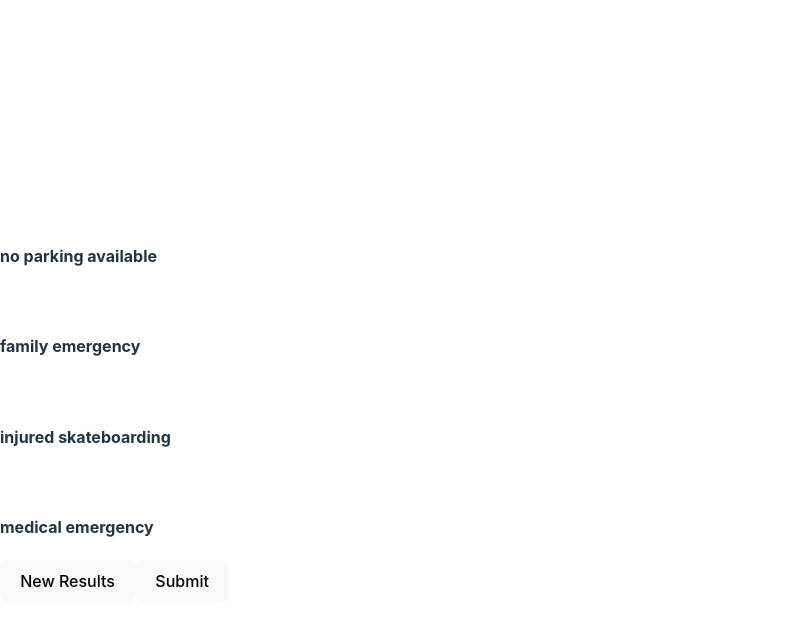
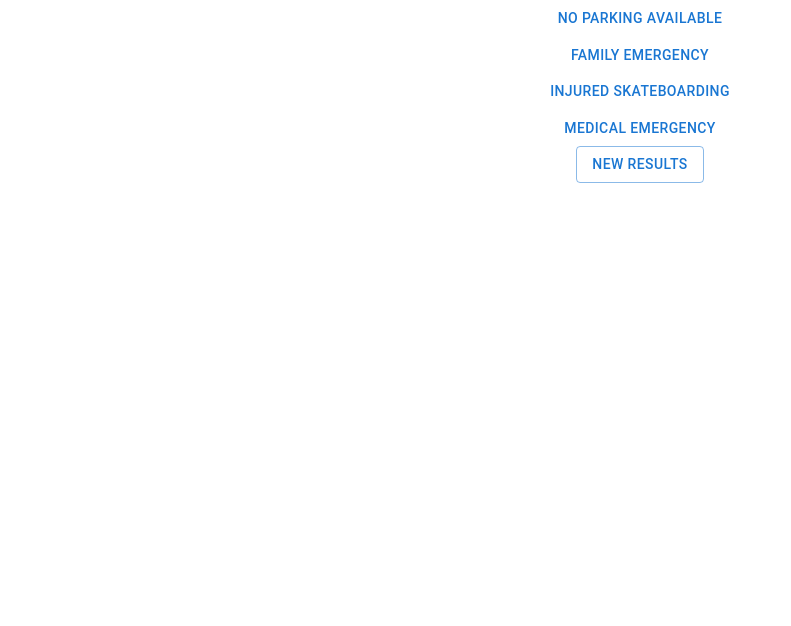
Before and after one commit to TerenceChe/Last-Minute-Excuse, a React (Vite) app: page /excuses in a window 1280 px wide. Shown: the top 626 px of the page, without its empty margins (0-791 px from the left). Built offline with nearby package versions, Linux system fonts and the light colour scheme.

Commit message:
use mui, add upload page

```diff
--- a/package.json
+++ b/package.json
@@ -9,6 +9,9 @@
     "preview": "vite preview"
   },
   "dependencies": {
+    "@emotion/react": "^11.10.4",
+    "@emotion/styled": "^11.10.4",
+    "@mui/material": "^5.10.9",
     "localforage": "^1.10.0",
     "match-sorter": "^6.3.1",
     "react": "^18.2.0",
--- a/src/index.css
+++ b/src/index.css
@@ -1,3 +1,8 @@
+html,body,#root {
+  height: 100%;
+  width: 100%;
+}
+
 :root {
   font-family: Inter, Avenir, Helvetica, Arial, sans-serif;
   font-size: 16px;
--- a/src/routes/excuses.tsx
+++ b/src/routes/excuses.tsx
@@ -1,7 +1,11 @@
+import { Button } from '@mui/material';
+import { Container } from '@mui/system';
 import { useState } from 'react';
-import { redirect } from 'react-router-dom';
+import { useNavigate } from 'react-router-dom'
 
 export default function Excuses() {
+    const navigate = useNavigate();
+
     const needExcusesForList = [
         "missed assignment",
         "missed class",
@@ -44,47 +48,23 @@ export default function Excuses() {
     }
 
     const [resList, setResList] = useState(getExcuses(4));
-    const [selected, setSelected] = useState(NaN);
 
     function refreshResults() {
         setResList(getExcuses(4));
     }
 
-    async function submit() {
-        if (isNaN(selected)) {
-            // dont do anything
-        }
-        else {
-            console.log(selected)
-        }
+    function select(text: string) {
+        navigate(`/upload/${window.encodeURIComponent(text)}`)
     }
 
-    function select(index: number) {
-        setSelected(index);
-    }
+    return (
+        <Container>
+            <div style={{ display: 'flex', flexDirection: 'column', alignItems: 'center', justifyContent: 'center' }}>
+                {resList.map((text, i) => <Button key={i} onClick={() => select(text)}>{text}</Button>)}
+                <Button variant="outlined" onClick={refreshResults}>New Results</Button>
+            </div>
+        </Container>
 
-
-    return (
-        <div>
-            <div id="excuse" onClick={() => select(0)}>
-                <img></img>
-                <h4>{resList[0]}</h4>
-            </div>
-            <div id="excuse" onClick={() => select(1)}>
-                <img></img>
-                <h4>{resList[1]}</h4>
-            </div>
-            <div id="excuse" onClick={() => select(2)}>
-                <img></img>
-                <h4>{resList[2]}</h4>
-            </div>
-            <div id="excuse" onClick={() => select(3)}>
-                <img></img>
-                <h4>{resList[3]}</h4>
-            </div>
-            <button onClick={refreshResults}>New Results</button>
-            <button onClick={submit}>Submit</button>
-        </div>
     )
 
 }
--- /dev/null
+++ b/src/routes/upload.tsx
@@ -0,0 +1,9 @@
+import { useState } from 'react';
+import { Container } from '@mui/system';
+import { useNavigate, useParams } from 'react-router-dom'
+
+export default function Upload() {
+    const params = useParams();
+
+    return <Container>{params.text}</Container>;
+}
```
Also changed, not shown: src/main.tsx (+9 -0 lines), 1 other file (tests, documents, lock files or other folders).
